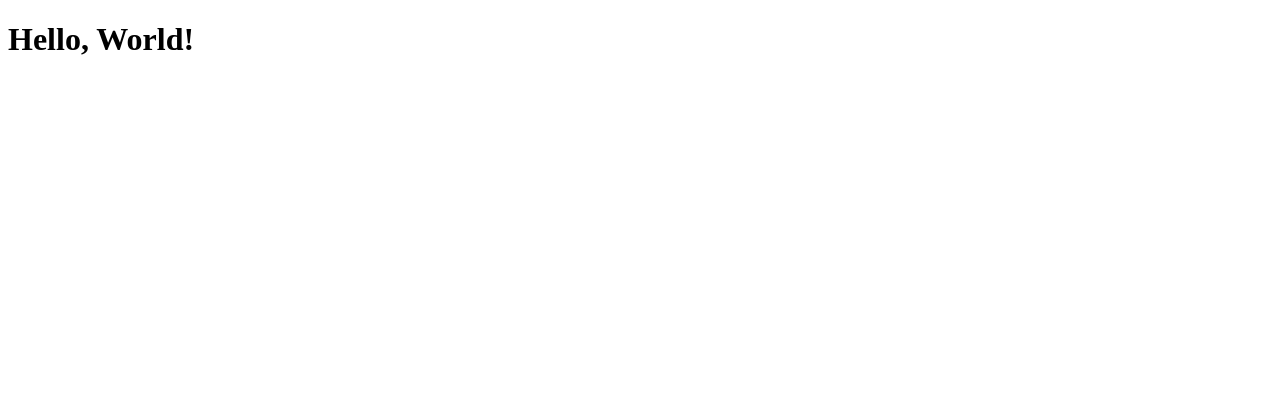
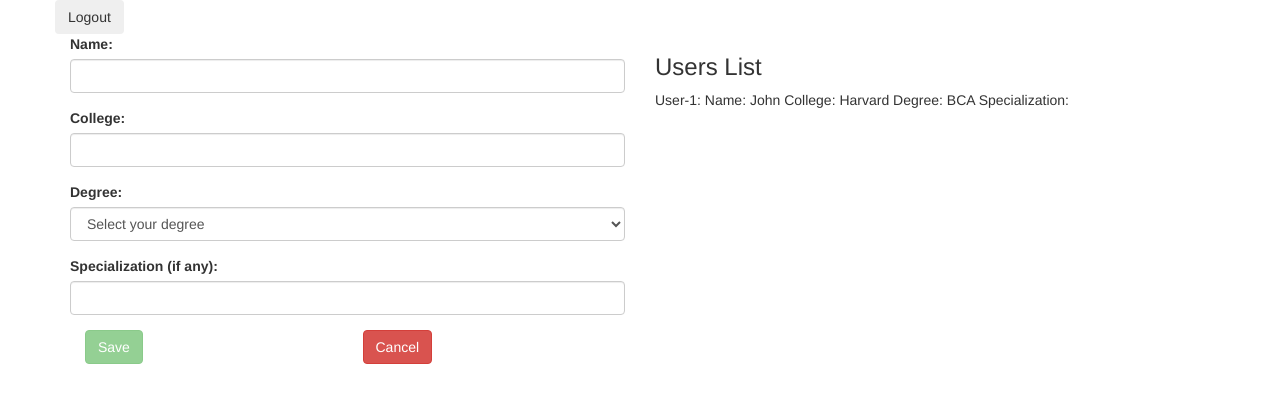
Before and after one commit to raiyyanIs/UserRecordsApp, an Angular app: page /form in a window 1280 px wide. Before the commit this address led to /. Shown: the top 402 px of the page. Built offline with nearby package versions, Linux system fonts and the light colour scheme.

Commit message:
Created basic structure and added routes

```diff
--- a/angular.json
+++ b/angular.json
@@ -27,6 +27,7 @@
               "src/assets"
             ],
             "styles": [
+              "node_modules/bootstrap/dist/css/bootstrap.min.css",
               "src/styles.css"
             ],
             "scripts": []
--- a/package.json
+++ b/package.json
@@ -18,12 +18,13 @@
     "@angular/platform-browser": "~13.1.0",
     "@angular/platform-browser-dynamic": "~13.1.0",
     "@angular/router": "~13.1.0",
+    "bootstrap": "^3.4.1",
     "rxjs": "~7.4.0",
     "tslib": "^2.3.0",
     "zone.js": "~0.11.4"
   },
   "devDependencies": {
-    "@angular-devkit/build-angular": "~13.1.4",
+    "@angular-devkit/build-angular": "^13.2.2",
     "@angular/cli": "~13.1.4",
     "@angular/compiler-cli": "~13.1.0",
     "@types/jasmine": "~3.10.0",
--- a/src/app/app.component.html
+++ b/src/app/app.component.html
@@ -1 +1,5 @@
-<h1>Hello, World!</h1>
+<div class="container">
+  <div class="row">
+    <router-outlet></router-outlet>
+  </div>
+</div>
--- a/src/app/app.module.ts
+++ b/src/app/app.module.ts
@@ -3,14 +3,27 @@ import { BrowserModule } from '@angular/platform-browser';
 
 import { AppRoutingModule } from './app-routing.module';
 import { AppComponent } from './app.component';
+import { UserLoginComponent } from './user-login/user-login.component';
+import { FormComponent } from './form/form.component';
+import { FormsModule } from '@angular/forms';
+import { Routes, RouterModule } from '@angular/router';
+
+const appRoutes: Routes = [
+  {path: '', component: UserLoginComponent},
+  {path: 'form', component: FormComponent},
+];
 
 @NgModule({
   declarations: [
-    AppComponent
+    AppComponent,
+    UserLoginComponent,
+    FormComponent
   ],
   imports: [
     BrowserModule,
-    AppRoutingModule
+    AppRoutingModule,
+    FormsModule,
+    RouterModule.forRoot(appRoutes)
   ],
   providers: [],
   bootstrap: [AppComponent]
--- /dev/null
+++ b/src/app/form/form.component.html
@@ -0,0 +1,54 @@
+<div class="container">
+
+    <div class="row">
+        <button class="btn btn-secondary" (click)="onLogout()">Logout</button>
+    </div>
+    <div class="row">
+        <div class="col-sm-6">
+            <form>
+                <div class="form-group">
+                    <label>Name:</label>
+                    <input type="text" [(ngModel)]="user.name" class="form-control" name="name">
+                </div>
+
+                <div class="form-group">
+                    <label>College:</label>
+                    <input type="text" [(ngModel)]="user.college" class="form-control" name="collegeName">
+                </div>
+
+                <div class="form-group">
+                    <label>Degree:</label>
+                    <select class="form-control" name="degree" [(ngModel)]="user.degree">
+                        <option value="" default>Select your degree</option>
+                        <option value="BA">BA</option>
+                        <option value="B.Sc">B.Sc</option>
+                        <option value="BCA">BCA</option>
+                        <option value="B.Arch">B.Arch</option>
+                        <option value="B.Tech">B.Tech</option>
+                        <option value="BBA">BBA</option>
+                        <option value="BFM">BFM</option>
+                    </select>
+                </div>
+
+                <div class="form-group">
+                    <label>Specialization (if any):</label>
+                    <input type="text" [(ngModel)]="user.specialization" class="form-control" name="specialization">
+                </div>
+                <div class="form-row">
+                    <div class="col-sm-6">
+                        <button type="submit" class="btn btn-success" [disabled]="!checkValidity()" (click)="onSave()">Save</button>
+                    </div>
+                    <div class="col-sm-6">
+                        <button type="reset" class="btn btn-danger">Cancel</button>
+                    </div>
+
+                </div>
+            </form>
+        </div>
+
+        <div class="col-sm-6">
+            <h3>Users List</h3>
+            <div>{{ userInfo }}</div>
+        </div>
+    </div>
+</div>
--- /dev/null
+++ b/src/app/form/form.component.ts
@@ -0,0 +1,68 @@
+import { Component, OnInit } from '@angular/core';
+import { Router } from '@angular/router';
+
+@Component({
+  selector: 'app-form',
+  templateUrl: './form.component.html',
+  styleUrls: ['./form.component.css']
+})
+export class FormComponent implements OnInit {
+
+  user = {
+    name: "",
+    college: "",
+    degree: "",
+    specialization: ""
+  };
+
+  userList = [{
+    name: "John",
+    college: "Harvard",
+    degree: "BCA",
+    specialization: ""
+  },];
+
+  userInfo = "";
+
+
+  constructor(private router: Router) {
+    if(this.userList) {
+      this.displayList();
+    }
+  }
+
+  ngOnInit(): void {
+  }
+
+  checkValidity(): boolean {
+    if (this.user.name && this.user.degree) {
+      return true;
+    }
+    else {
+      return false;
+    }
+  }
+
+  displayList() {
+    this.userList.forEach((element, index) => {
+      this.userInfo += `User-${index+1}:
+      Name: ${element.name}
+      College: ${element.college}
+      Degree: ${element.degree}
+      Specialization: ${element.specialization}
+      `
+    });
+  }
+
+  onSave() {
+    this.userList.push(this.user);
+
+    this.displayList();
+  }
+
+  onLogout() {
+    this.router.navigateByUrl('');
+  }
+
+
+}
--- /dev/null
+++ b/src/app/user-login/user-login.component.html
@@ -0,0 +1,19 @@
+<div class="container">
+    <div class="row">
+        <div class="col-sm-12">
+
+            <form>
+                <div class="form-group">
+                    <label>Email:</label>
+                    <input type="email" [(ngModel)]="email" class="form-control" name="email" placeholder="Enter your email">
+                </div>
+                <div class="form-group">
+                    <label>Password:</label>
+                    <input type="password" [(ngModel)]="password" class="form-control" name="password" placeholder="Enter your password">
+                </div>
+
+                <button type="submit" class="btn btn-primary" (click)="onLogin()">LogIn</button>
+            </form>
+        </div>
+    </div>
+</div>
--- /dev/null
+++ b/src/app/user-login/user-login.component.ts
@@ -0,0 +1,26 @@
+import { Component, OnInit } from '@angular/core';
+import { Router } from '@angular/router';
+
+@Component({
+  selector: 'app-user-login',
+  templateUrl: './user-login.component.html',
+  styleUrls: ['./user-login.component.css']
+})
+export class UserLoginComponent implements OnInit {
+
+  email = ""
+  password = "";
+  status = "";
+
+  constructor(private router: Router) { }
+
+  ngOnInit(): void {
+  }
+
+  onLogin() {
+    if(this.email && this.password) {
+      this.router.navigateByUrl('/form');
+    }
+  }
+
+}
```
Also changed, not shown: src/app/form/form.component.css (added), src/app/user-login/user-login.component.css (added), 2 other files (tests, documents, lock files or other folders).
